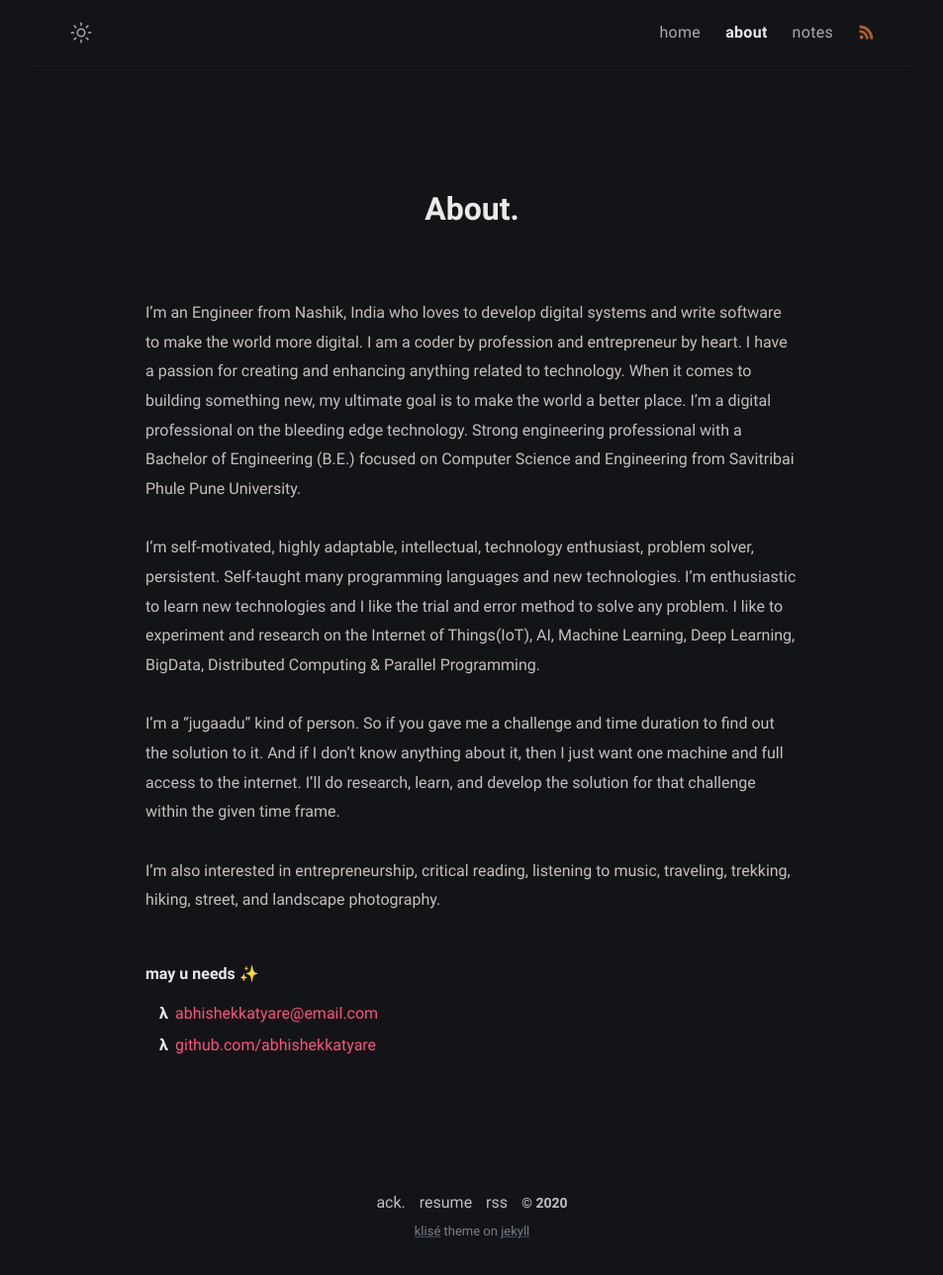
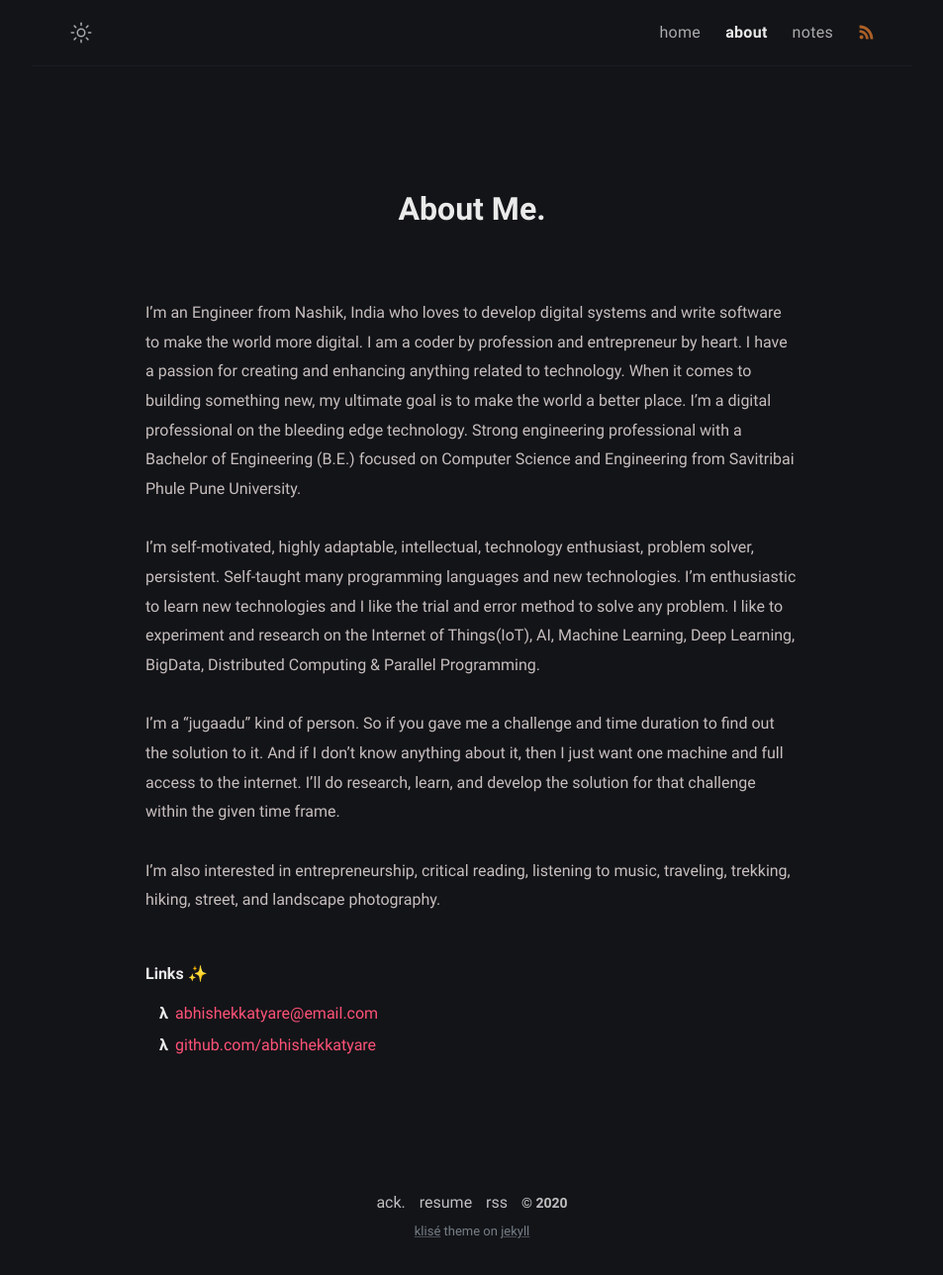
Before and after one commit to abhishekkatyare/akwebsite, a Jekyll site: the page built from about.md, in a window 1280 px wide. Shown: the whole page at 99% size, without its empty margins (163-1116 px from the left). Built offline with Jekyll 4.4.1, drawn with Linux system fonts in a browser that asks for light colours.

Commit message:
Update about.md

```diff
--- a/about.md
+++ b/about.md
@@ -1,8 +1,8 @@
 ---
-title: About
+title: About Me
 permalink: /about/
 layout: page
-excerpt: Hello peeps, I'm student of computer science from Banyuwangi, living in Jogjakarta. This blog for documentation about my programming journey, running on jekyll, hosting on netlify and using my own simple theme.
+excerpt: Hello, I'm an software engineer from India, living in Nashik. This blog for documentation about my programming journey, running on jekyll, hosting on netlify and using my own simple theme.
 comments: false
 ---
 
@@ -15,7 +15,7 @@ I’m a “jugaadu” kind of person. So if you gave me a challenge and time dur
 I’m also interested in entrepreneurship, critical reading, listening to music, traveling, trekking, hiking, street, and landscape photography.
 
 
-##### may u needs ✨
+##### Links ✨
 
 - [{{ site.author.email }}](mailto:abhishekkatyare@gmail.com)
 - [github.com/{{ site.author.github }}](http://github.com/abhishekkatyare)
```
